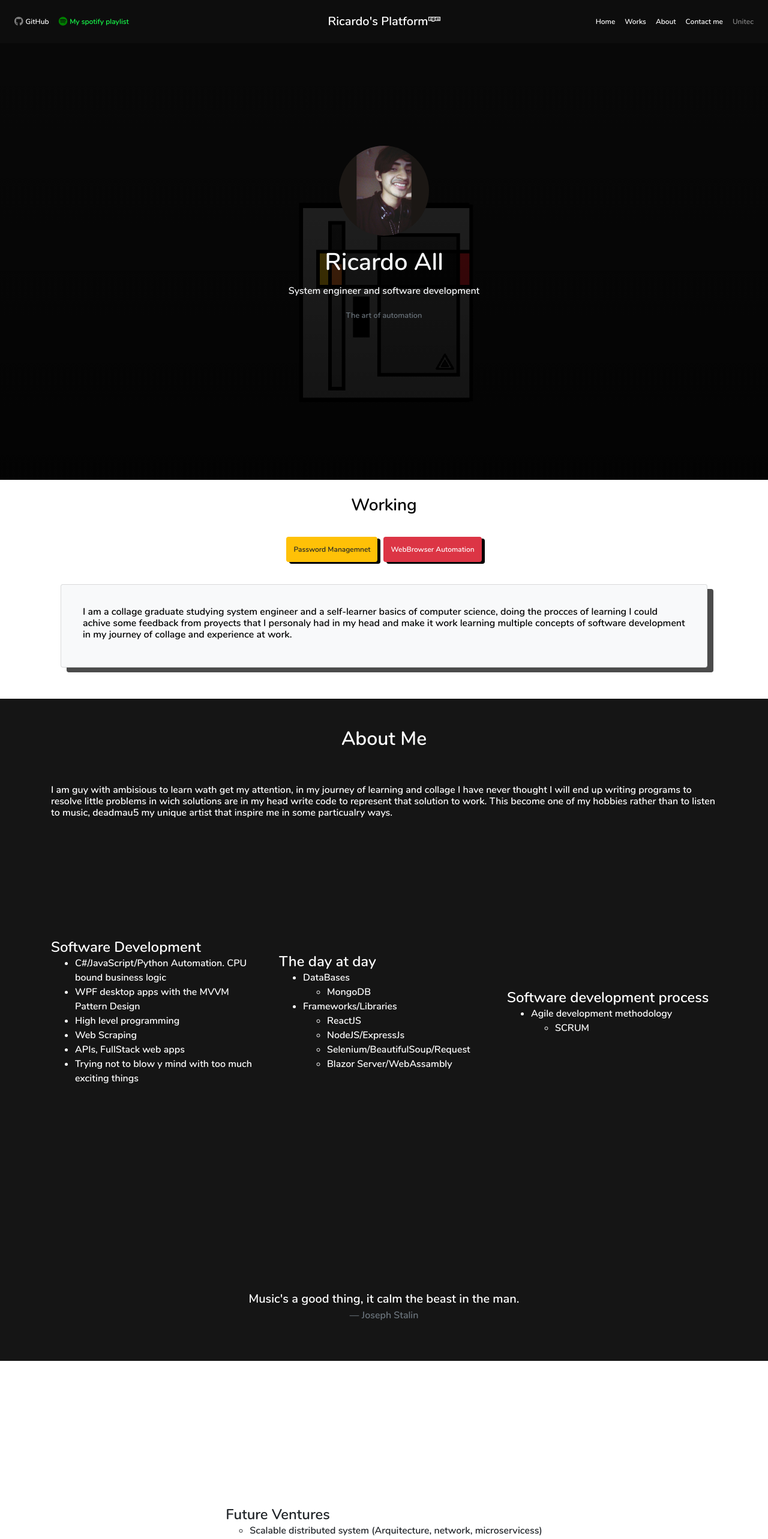
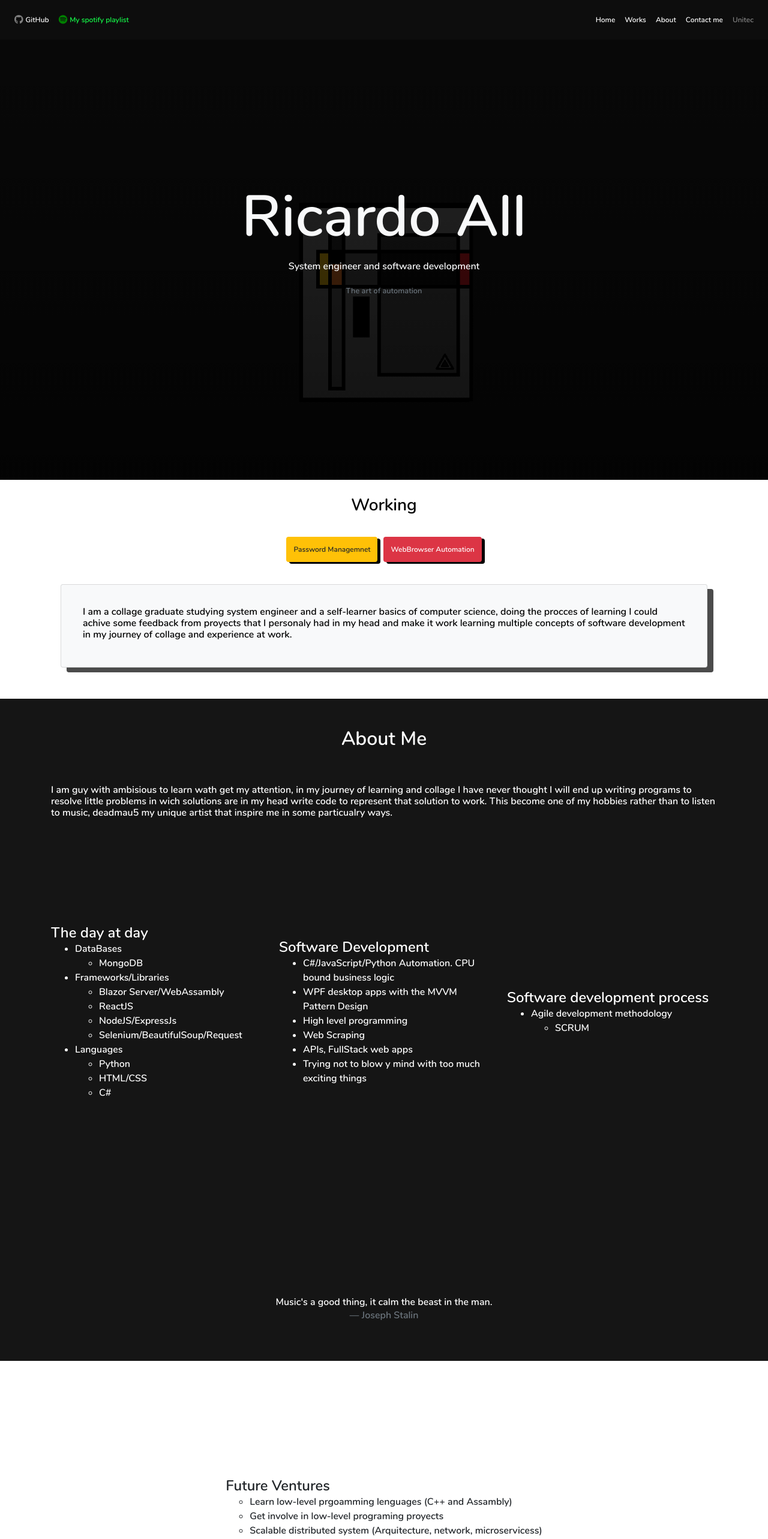
Before and after one commit to rockyall/react-student, a React (Create React App) app: page /home in a window 1280 px wide. Shown: the top 2566 px of the page at 60% size. Built offline with nearby package versions, Linux system fonts and the light colour scheme.

Commit message:
Nuevos cambios en mi pagina personal

```diff
--- a/src/components/Home/About.jsx
+++ b/src/components/Home/About.jsx
@@ -33,6 +33,37 @@ class About extends Component {
               style={{ height: "500px" }}
             >
               <div className="col-lg col-md-12">
+                <span className="font-weight-bolder h4">The day at day</span>
+                <ul>
+                  <li>
+                    <span className="font-weight-bolder h6">DataBases</span>
+                    <ul>
+                      <li>MongoDB</li>
+                    </ul>
+                  </li>
+                  <li>
+                    <span className="font-weight-bolder h6">
+                      Frameworks/Libraries
+                    </span>
+                    <ul>
+                      <li>Blazor Server/WebAssambly</li>
+                      <li>ReactJS</li>
+                      <li>NodeJS/ExpressJs</li>
+                      <li>Selenium/BeautifulSoup/Request</li>
+                    </ul>
+                  </li>
+                  <li>
+                    <span className="font-weight-bolder h6">Languages</span>
+                    <ul>
+                      <li>Python</li>
+                      <li>HTML/CSS</li>
+                      <li>C#</li>
+                    </ul>
+                  </li>
+                </ul>
+              </div>
+
+              <div className="col-lg col-md-12">
                 <li class="list-unstyled">
                   <span className="font-weight-bolder h4">
                     Software Development
@@ -51,28 +82,6 @@ class About extends Component {
                   </ul>
                 </li>
                 <ul></ul>
-              </div>
-              <div className="col-lg col-md-12">
-                <span className="font-weight-bolder h4">The day at day</span>
-                <ul>
-                  <li>
-                    <span className="font-weight-bolder h6">DataBases</span>
-                    <ul>
-                      <li>MongoDB</li>
-                    </ul>
-                  </li>
-                  <li>
-                    <span className="font-weight-bolder h6">
-                      Frameworks/Libraries
-                    </span>
-                    <ul>
-                      <li>ReactJS</li>
-                      <li>NodeJS/ExpressJs</li>
-                      <li>Selenium/BeautifulSoup/Request</li>
-                      <li>Blazor Server/WebAssambly</li>
-                    </ul>
-                  </li>
-                </ul>
               </div>
               <div className="col-lg col-md-12">
                 <span className="font-weight-bolder h4">
@@ -96,7 +105,7 @@ class About extends Component {
             >
               <div className="col-10 text-center">
                 <blockquote class="blockquote text-center text-white">
-                  <p class="mb-0">
+                  <p class="mb-0 h6">
                     Music's a good thing, it calm the beast in the man.{" "}
                   </p>
                   <footer class="blockquote-footer">
@@ -124,11 +133,18 @@ class About extends Component {
                     <li>
                       <ul>
                         <li>
+                          Learn low-level prgoamming lenguages (C++ and
+                          Assambly)
+                        </li>
+                        <li>Get involve in low-level programing proyects </li>
+                        <li>
                           Scalable distributed system (Arquitecture, network,
                           microservicess)
                         </li>
                         <li>Microcontrollers and Microprocessors</li>
                         <li>AI/Machine Learning</li>
+                        <li>Pattern Designs</li>
+                        <li>Mobile cross platform apps</li>
                       </ul>
                     </li>
                   </ul>
--- a/src/components/Home/Header.jsx
+++ b/src/components/Home/Header.jsx
@@ -22,13 +22,18 @@ const Header = () => {
       <div className="d-flex align-items-center justify-content-center">
         <div style={{ height: "100vh" }}></div>
         <div class="text-center ">
-          <img
+          {/* <img
             src={require("../../images/profile/Me.jpg")}
             style={{ width: 150, height: 150 }}
             className="avatar "
-          />
+          /> */}
           <div class="card-body">
-            <h5 class="card-title text-light h1 display-5">Ricardo All</h5>
+            <h5 class="card-title text-light h1 display-1">
+              Ricardo
+              <span className="text-warning"></span>{" "}
+              <span className="text-danger"></span>
+              All
+            </h5>
             <p class="card-text text-light">
               System engineer and software development
             </p>
--- /dev/null
+++ b/src/components/Home/Proyects.jsx
@@ -0,0 +1,5 @@
+import React, { Component } from "react";
+
+const Proyect = () => {};
+
+exports.module = Proyect;
--- a/src/components/NavBar.jsx
+++ b/src/components/NavBar.jsx
@@ -53,9 +53,9 @@ export default class NavBarCustomed extends Component {
               className="nav-link  C-BrandIcon navbar-brand mx-auto"
               style={this.styleText}
             >
-              Ricardo's Platform
+              {/* Ricardo's Platform */}
               <span style={{ color: "#f15a02" }}></span>
-              <ion-icon name="logo-npm"></ion-icon>
+              {/* <ion-icon name="logo-npm"></ion-icon> */}
             </Link>
             <button
               class="navbar-toggler"
--- a/src/components/Unitec/Unitec.jsx
+++ b/src/components/Unitec/Unitec.jsx
@@ -41,7 +41,7 @@ class Unitec extends Component {
         endDelay: 300,
       });
       let cookies = new Cookies();
-      const url = "http://10.0.0.14:3006/api/unitec/";
+      const url = "http://10.0.0.10:3006/api/unitec/";
       fetch(url, {
         method: "GET", // or ‘PUexiT’
         headers: { "Content-Type": "application/json" },
```
